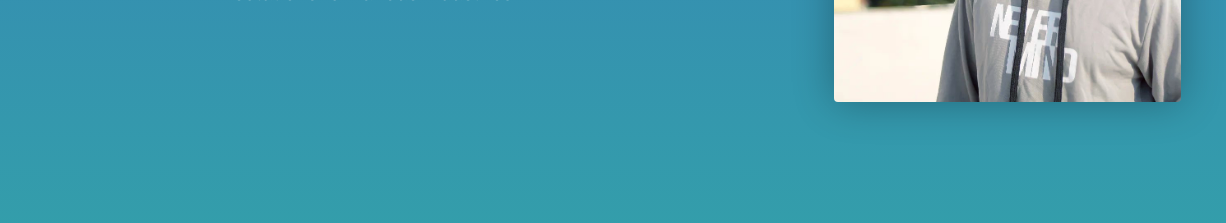
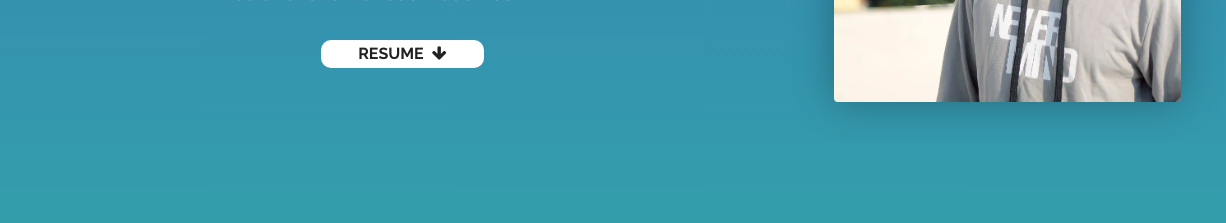
Before and after one commit to jayakrishnan98/portFolio, a plain HTML site: page index.html in a window 1280 px wide. Shown: the part 480-703 px from the top of the page, 54-1280 px from the left. Drawn offline with Linux system fonts and the light colour scheme.

Commit message:
resume added

```diff
--- a/css/custom.css
+++ b/css/custom.css
@@ -287,6 +287,6 @@
 
   } */
 
-  @media screen {
-
-  }
+.lineHeight{
+  line-height: 1.5rem !important;
+}
--- a/index.html
+++ b/index.html
@@ -73,6 +73,13 @@
                                     <img src="images/mouse-scroll.png" alt="">
                                     <span>Scroll Down</span>
                                 </div> -->
+                                <div class="row justify-content-center">
+                                    <div class="col-2">
+                                        <a href="assets/resume.pdf" download="Jayakrishnan-Resume.pdf">
+                                            <button class="btn lineHeight" type="submit">Resume<i class="fa fa-arrow-down pl-2" aria-hidden="true"></i></button>
+                                        </a>
+                                    </div>
+                                </div>
                             </div>
                         </div>
                     </div>
```
Also changed, not shown: 1 other file.
